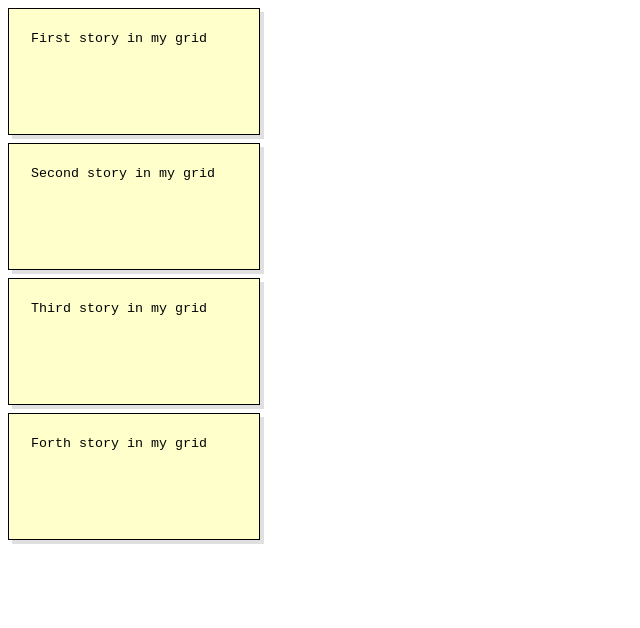
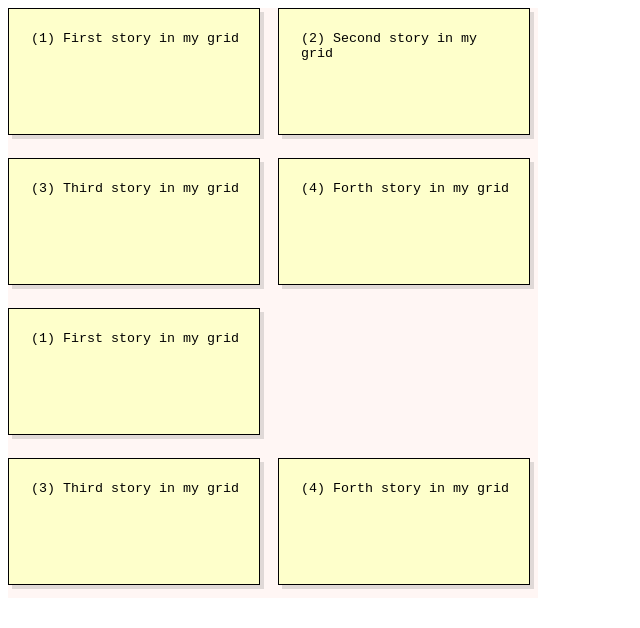
Before and after one commit to maarkeez/User-Story-Mapping, an Angular app: page / in a window 1280 px wide. Shown: the top 628 px of the page, without its empty margins (0-640 px from the left). Built offline with nearby package versions, Linux system fonts and the light colour scheme.

Commit message:
feat(00002): Organize stories (grid)
- Story: add when empty story
- Grid: added grid of 2 columns only (not resizable)

```diff
--- a/src/app/app.component.html
+++ b/src/app/app.component.html
@@ -1 +1 @@
-<app-usm-story-grid [stories]="stories"></app-usm-story-grid>
+<app-usm-story-grid [storyGrid]="stories"></app-usm-story-grid>
--- a/src/app/app.component.ts
+++ b/src/app/app.component.ts
@@ -8,10 +8,20 @@ import { Story } from './model/usm-story.model';
 })
 export class AppComponent {
   title = 'user-story-mapping';
-  public storyOne = new Story("First story in my grid");
-  public storyTwo = new Story("Second story in my grid");
-  public storyThree = new Story("Third story in my grid");
-  public storyFour = new Story("Forth story in my grid");
-  public stories : Story[] = [this.storyOne, this.storyTwo, this.storyThree, this.storyFour];
+  public storyOne = new Story("(1) First story in my grid");
+  public storyTwo = new Story("(2) Second story in my grid");
+  public storyThree = new Story("(3) Third story in my grid");
+  public storyFour = new Story("(4) Forth story in my grid");
+  public stories : Story[][] = [
+	  [this.storyOne, this.storyTwo],
+	  [this.storyThree, this.storyFour],
+	  [this.storyOne, null],
+	  [this.storyThree, this.storyFour]
+  ];
+
+
+  constructor(){
+
+  }
 
 }
--- a/src/app/usm-story-grid/usm-story-grid.component.css
+++ b/src/app/usm-story-grid/usm-story-grid.component.css
@@ -0,0 +1,13 @@
+.usm-story-grid {
+  display: grid;
+  grid-template-columns: auto auto;
+  grid-gap: 10px;
+  background-color: #fff6f4;
+  width: fit-content;
+}
+
+.usm-story-grid-container {
+	background-color: transparent;
+	width: 260px;
+	height: 140px;
+}
--- a/src/app/usm-story-grid/usm-story-grid.component.html
+++ b/src/app/usm-story-grid/usm-story-grid.component.html
@@ -1,3 +1,9 @@
-<div *ngFor="let story of stories">
-  <app-usm-story [story]="story"></app-usm-story>
+<div class="usm-story-grid">
+	<ng-container *ngFor="let row of storyGrid">
+		<ng-container *ngFor="let story of row">
+			<div class="usm-story-grid-container">
+	  			<app-usm-story [story]="story"></app-usm-story>
+	  		</div>
+		</ng-container>
+	</ng-container>
 </div>
--- a/src/app/usm-story-grid/usm-story-grid.component.ts
+++ b/src/app/usm-story-grid/usm-story-grid.component.ts
@@ -8,11 +8,20 @@ import { Story } from '../model/usm-story.model';
 })
 export class UsmStoryGridComponent implements OnInit {
 
-  @Input() stories : Story[];
+  @Input() storyGrid : Story[][];
 
   constructor() { }
 
   ngOnInit() {
   }
 
+  public columnsStyle(): String {
+  	var columnsStyle = "auto";
+  	for (let row of this.storyGrid) {
+	    columnsStyle = columnsStyle + " auto";
+	}
+	console.log("Style: " + columnsStyle);
+  	return columnsStyle;
+  }
+
 }
--- a/src/app/usm-story/usm-story.component.css
+++ b/src/app/usm-story/usm-story.component.css
@@ -27,3 +27,15 @@
 	 margin-right: 8px;
 	 margin-bottom: 8px;
 }
+
+.usm-story-emtpy{
+	background-color: transparent;
+	width: 212px;
+	height: 87px;
+	font-family: Arial;
+	padding: 20px;
+}
+
+.usm-story-emtpy:hover{
+	background-color: #e4e5b6;
+}
--- a/src/app/usm-story/usm-story.component.html
+++ b/src/app/usm-story/usm-story.component.html
@@ -1,5 +1,7 @@
 <div class="usm-story-container">
-	<div class="usm-story">
+	<div *ngIf="showStory()" class="usm-story">
 		<textarea class="usm-story-textarea">{{story.text}}</textarea>
 	</div>
+	<div *ngIf="!showStory()" class="usm-story-emtpy" (click)="addStory()">
+	</div>
 </div>
--- a/src/app/usm-story/usm-story.component.ts
+++ b/src/app/usm-story/usm-story.component.ts
@@ -15,4 +15,13 @@ export class UsmStoryComponent implements OnInit {
 
   ngOnInit() { }
 
+  public showStory() : boolean {
+  	return this.story != null;
+  }
+
+  public addStory() {
+  	console.log("Adding story")
+  	this.story = new Story("");
+  }
+
 }
```
